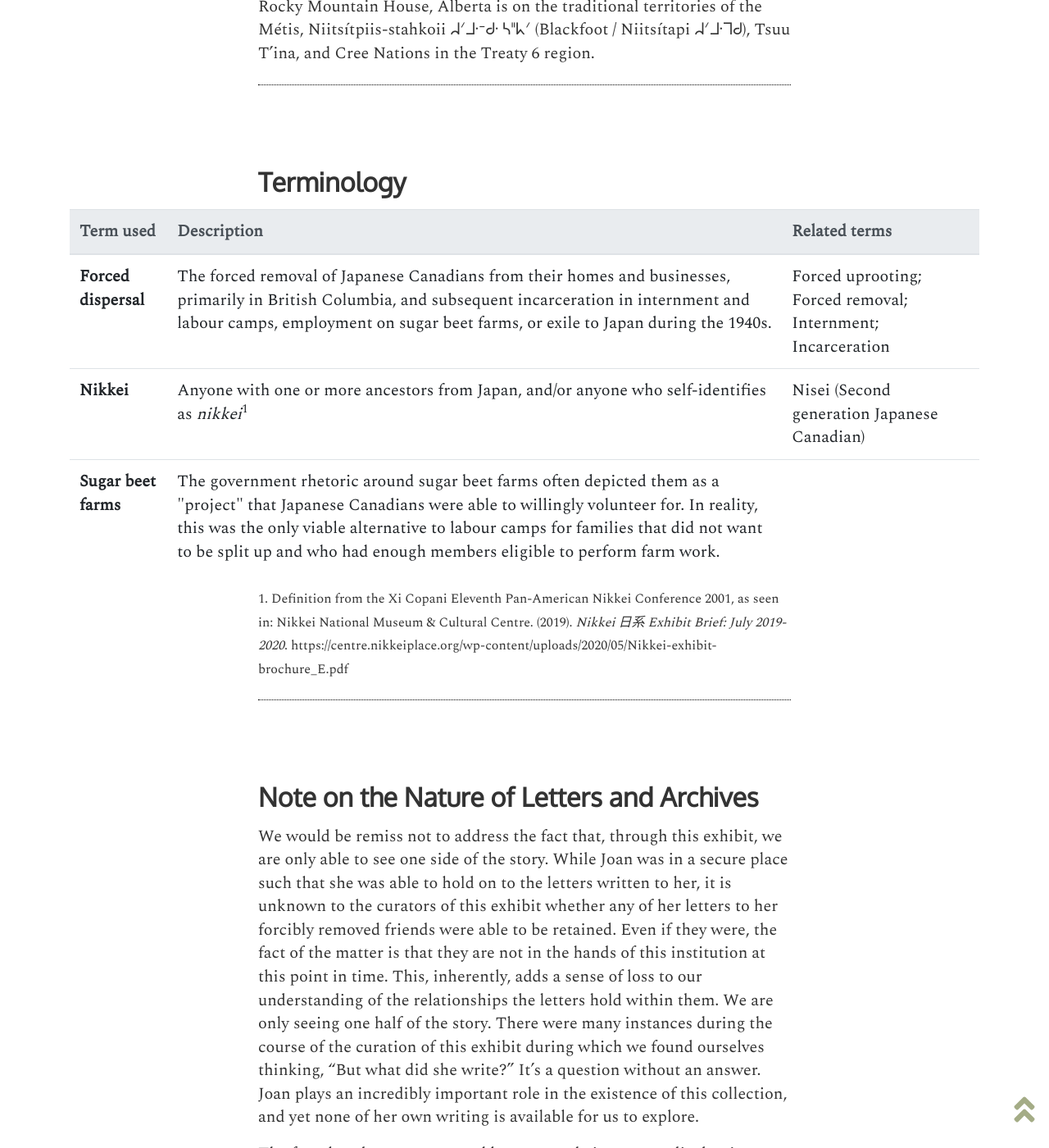
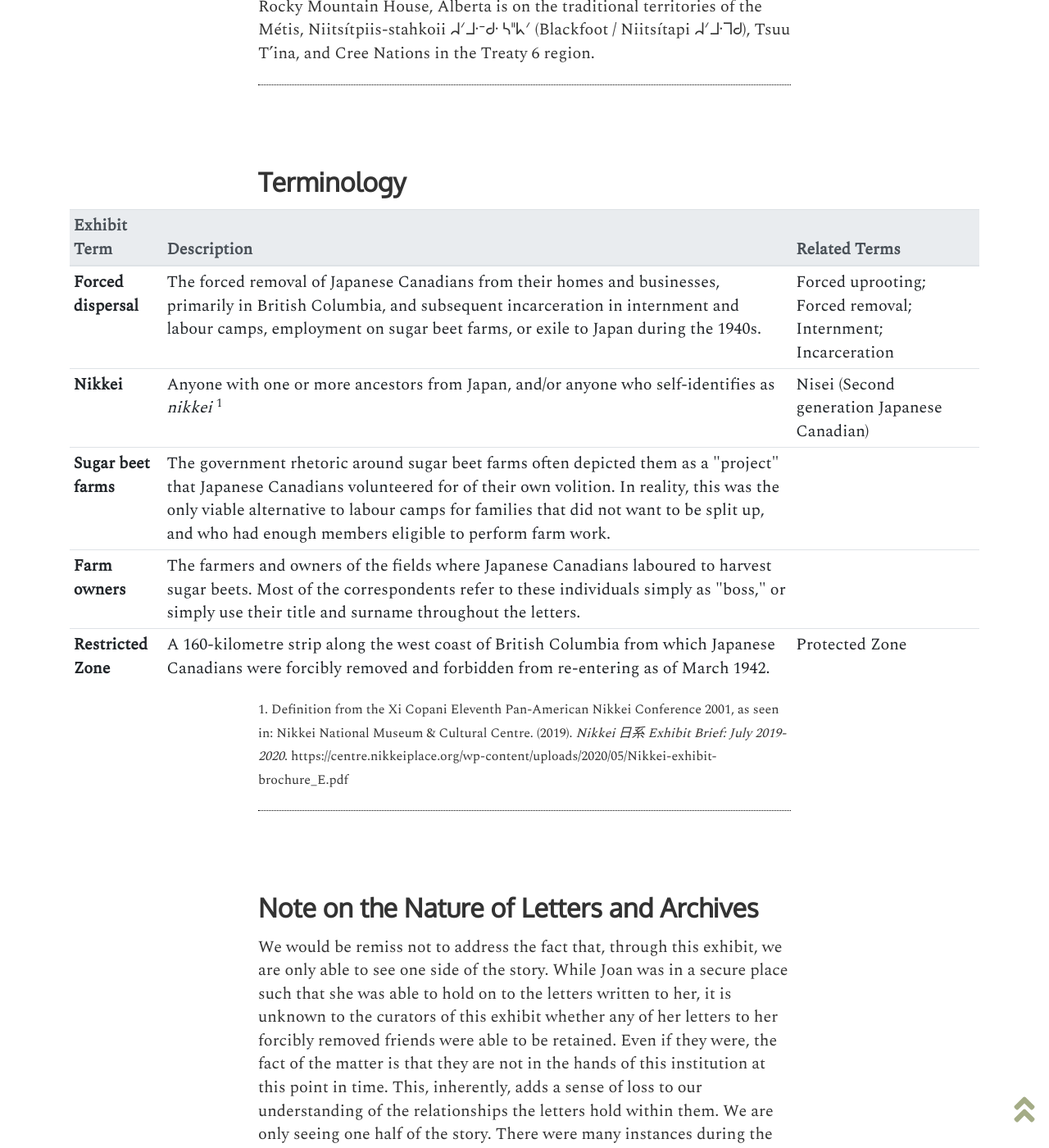
Before and after one commit to ubc-library-rbsc/gillis-2021, a Jekyll site: the page built from pages/about.md, in a window 1280 px wide and 1400 px high, scrolled down 1571 px. Shown: the whole window at 82% size. Built offline with Jekyll 4.4.1, drawn with Linux system fonts in a browser that asks for light colours.

Commit message:
Update about.md

```diff
--- a/pages/about.md
+++ b/pages/about.md
@@ -35,12 +35,12 @@ Rocky Mountain House, Alberta is on the traditional territories of the Métis, N
 
 ## Terminology
 
-<table class="table">
+<table class="table table-sm">
   <thead class="thead-light">
     <tr>
-      <th scope="col">Term used</th>
+      <th scope="col">Exhibit Term</th>
       <th scope="col">Description</th>
-      <th scope="col">Related terms</th>
+      <th scope="col">Related Terms</th>
     </tr>
   </thead>
   <tbody>
@@ -53,13 +53,23 @@ Rocky Mountain House, Alberta is on the traditional territories of the Métis, N
       <th scope="row">Nikkei</th>
       <td>Anyone with one or more
 ancestors from Japan, and/or anyone who
-		  self-identifies as <i>nikkei</i><sup>1</sup></td>
+		  self-identifies as <i>nikkei</i> <sup>1</sup></td>
       <td>Nisei (Second generation Japanese Canadian)</td>
     </tr>
     <tr>
       <th scope="row">Sugar beet farms</th>
-      <td>The government rhetoric around sugar beet farms often depicted them as a "project" that Japanese Canadians were able to willingly volunteer for. In reality, this was the only viable alternative to labour camps for families that did not want to be split up and who had enough members eligible to perform farm work. </td>
+      <td>The government rhetoric around sugar beet farms often depicted them as a "project" that Japanese Canadians volunteered for of their own volition. In reality, this was the only viable alternative to labour camps for families that did not want to be split up, and who had enough members eligible to perform farm work. </td>
       <td></td>
+    </tr>
+	  <tr>
+      <th scope="row">Farm owners</th>
+      <td>The farmers and owners of the fields where Japanese Canadians laboured to harvest sugar beets. Most of the correspondents refer to these individuals simply as "boss," or simply use their title and surname throughout the letters.</td>
+      <td></td>
+    </tr>
+	    <tr>
+      <th scope="row">Restricted Zone</th>
+      <td>A 160-kilometre strip along the west coast of British Columbia from which Japanese Canadians were forcibly removed and forbidden from re-entering as of March 1942.</td>
+      <td>Protected Zone</td>
     </tr>
   </tbody>
 </table>
```
